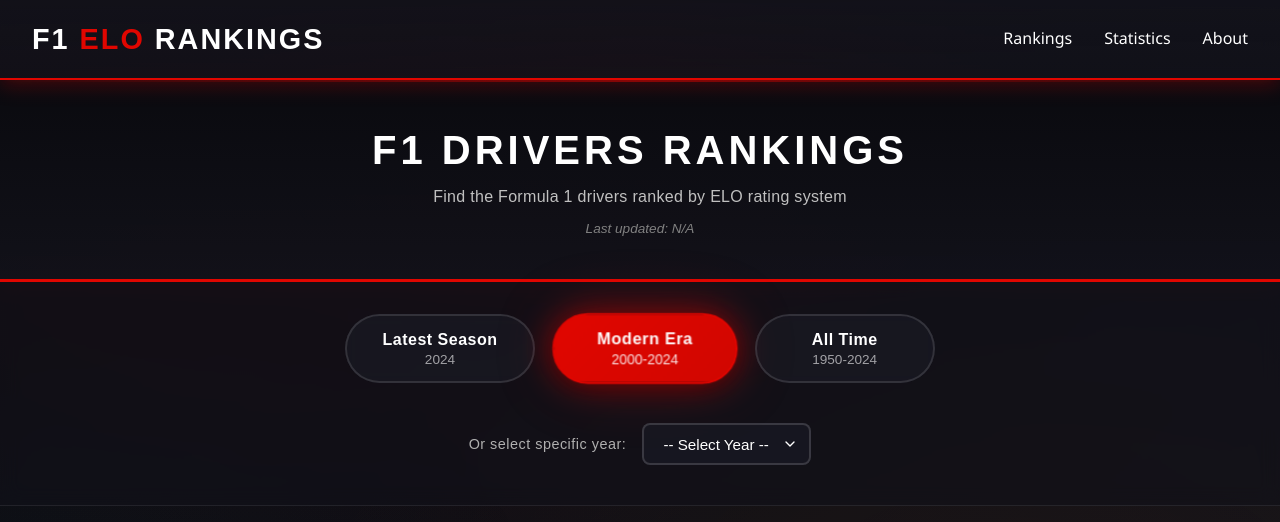
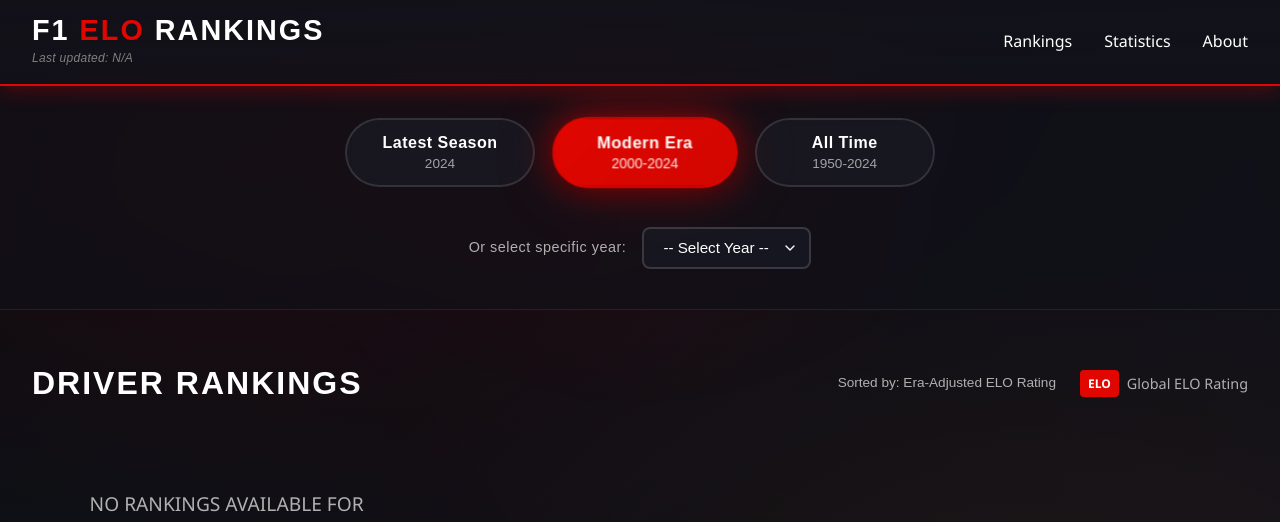
Before and after one commit to Vedant9500/F1_elo_analytics, a Flask app: page / in a window 1280 px wide. Shown: the top 522 px of the page. Run offline with Flask 3, Linux system fonts and the light colour scheme; data that the repository does not hold is empty; some web fonts are replaced.

Commit message:
feat: Update logo section styling and remove hero section for cleaner layout

```diff
--- a/static/css/style.css
+++ b/static/css/style.css
@@ -111,12 +111,28 @@ header {
     align-items: center;
 }
 
+.logo {
+    display: flex;
+    flex-direction: column;
+    gap: 0.25rem;
+}
+
 .logo h1 {
     font-family: 'Formula1-Display-Bold', sans-serif;
     font-size: 1.8rem;
     font-weight: 700;
     letter-spacing: 2px;
     text-align: left;
+    line-height: 1;
+}
+
+.logo .last-update {
+    font-family: 'Formula1-Display-Regular', sans-serif;
+    color: #808080;
+    font-size: 0.75rem;
+    font-style: italic;
+    font-weight: 400;
+    letter-spacing: 0.3px;
 }
 
 .elo-text {
@@ -132,62 +148,6 @@ nav {
     color: var(--text-primary);
     text-decoration: none;
     font-weight: 500;
-}
-
-/* Hero Section */
-.hero {
-    background: linear-gradient(180deg, rgba(10, 10, 15, 1) 0%, rgba(18, 18, 26, 0.95) 100%);
-    padding: 3rem 2rem 2.5rem;
-    text-align: center;
-    border-bottom: 3px solid var(--primary-color);
-    position: relative;
-    overflow: hidden;
-}
-
-.hero::before {
-    content: '';
-    position: absolute;
-    top: 0;
-    left: 0;
-    right: 0;
-    height: 2px;
-    background: linear-gradient(90deg, transparent 0%, var(--primary-color) 50%, transparent 100%);
-    opacity: 0.5;
-}
-
-.hero-content {
-    position: relative;
-    z-index: 1;
-    max-width: 900px;
-    margin: 0 auto;
-}
-
-.hero-content h2 {
-    font-family: 'Formula1-Display-Wide', sans-serif;
-    font-size: 2.5rem;
-    font-weight: 900;
-    letter-spacing: 4px;
-    margin-bottom: 0.75rem;
-    color: #FFFFFF;
-    text-transform: uppercase;
-    line-height: 1.1;
-}
-
-.hero-content p {
-    font-family: 'Formula1-Display-Regular', sans-serif;
-    color: #C0C0C0;
-    font-size: 1rem;
-    margin-bottom: 0.5rem;
-    font-weight: 400;
-    letter-spacing: 0.3px;
-}
-
-.last-update {
-    font-family: 'Formula1-Display-Regular', sans-serif;
-    color: #808080;
-    font-size: 0.85rem;
-    font-style: italic;
-    font-weight: 400;
 }
 
 /* Filter Section */
--- a/templates/index.html
+++ b/templates/index.html
@@ -11,6 +11,7 @@
         <div class="header-content">
             <div class="logo">
                 <h1>F1 <span class="elo-text">ELO</span> RANKINGS</h1>
+                <div class="last-update" id="lastUpdate">Last updated: Loading...</div>
             </div>
             <nav>
                 <a href="#" class="nav-link">Rankings</a>
@@ -21,16 +22,6 @@
     </header>
 
     <main>
-        <section class="hero">
-            <div class="hero-content">
-                <h2>F1 DRIVERS RANKINGS</h2>
-                <p>Find the Formula 1 drivers ranked by ELO rating system</p>
-                <div class="last-update" id="lastUpdate">
-                    Last updated: Loading...
-                </div>
-            </div>
-        </section>
-
         <section class="filters">
             <div class="filter-container">
                 <button class="filter-btn" data-filter="current">
```
